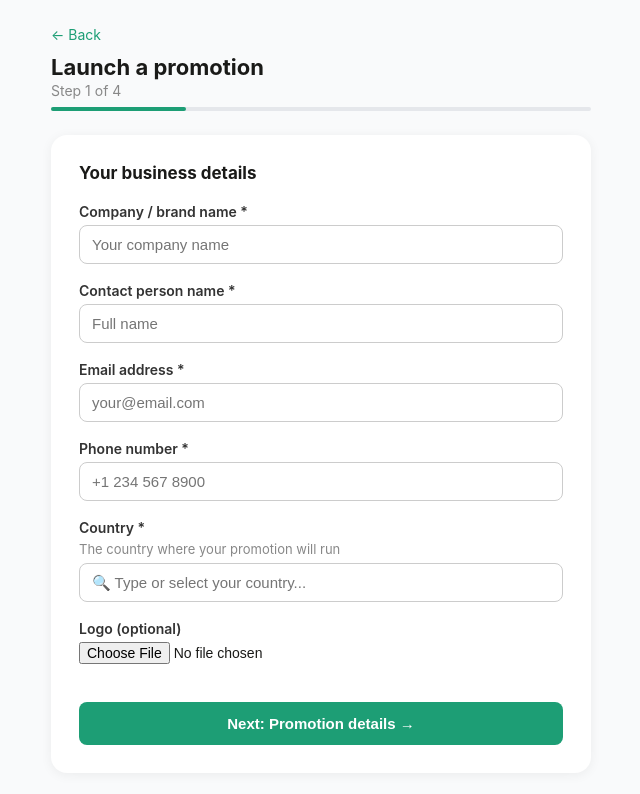
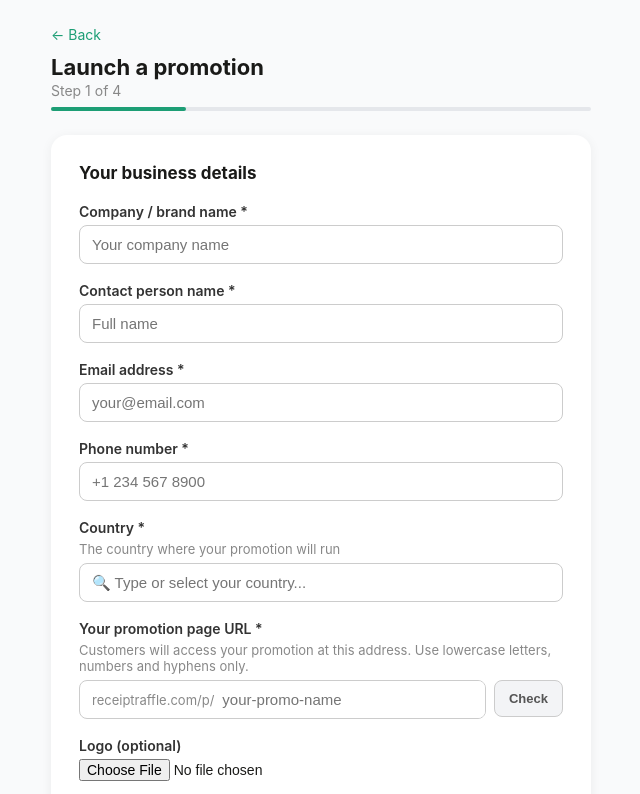
Before and after one commit to johnejalu-cell/receiptraffle, a Next.js app: page /launch in a window 1280 px wide. Shown: the top 794 px of the page, without its empty margins (319-959 px from the left). Built offline with nearby package versions, Linux system fonts and the light colour scheme.

Commit message:
Implement slug management for promotion page
Added slug handling for promotion page URL, including validation and availability check.

```diff
--- a/app/launch/page.tsx
+++ b/app/launch/page.tsx
@@ -62,14 +62,17 @@ export default function LaunchPage() {
   const [submitting, setSubmitting] = useState(false)
   const [submitted, setSubmitted] = useState(false)
   const [promoRef, setPromoRef] = useState('')
+  const [promoSlug, setPromoSlug] = useState('')
   const [error, setError] = useState('')
   const [logoPreview, setLogoPreview] = useState<string | null>(null)
   const [prizes, setPrizes] = useState<Prize[]>([{ position: '1st prize', description: '' }])
   const [countrySearch, setCountrySearch] = useState('')
   const [showCountryDropdown, setShowCountryDropdown] = useState(false)
+  const [slugAvailable, setSlugAvailable] = useState<boolean | null>(null)
+  const [checkingSlug, setCheckingSlug] = useState(false)
   const [form, setForm] = useState({
     companyName: '', contactName: '', email: '', phone: '',
-    country: '', countryDisplay: '',
+    country: '', countryDisplay: '', slug: '',
     promoName: '', minSpend: '', currency: 'USD',
     startDate: '', endDate: '', drawDate: '',
     entryBudgetTier: '',
@@ -100,6 +103,22 @@ export default function LaunchPage() {
     c.name.toLowerCase().includes(countrySearch.replace(/[^\w\s]/g, '').trim().toLowerCase())
   )
 
+  const handleSlugChange = (val: string) => {
+    const clean = val.toLowerCase().replace(/[^a-z0-9-]/g, '').replace(/--+/g, '-')
+    set('slug', clean)
+    setSlugAvailable(null)
+  }
+
+  const checkSlug = async () => {
+    if (!form.slug || form.slug.length < 3) return
+    setCheckingSlug(true)
+    try {
+      const res = await fetch(`/api/promotions/slug?slug=${form.slug}`)
+      setSlugAvailable(res.status === 404)
+    } catch { setSlugAvailable(null) }
+    finally { setCheckingSlug(false) }
+  }
+
   const addPrize = () => setPrizes(p => [...p, { position: `${p.length + 1}${ordinal(p.length + 1)} prize`, description: '' }])
   const updatePrize = (i: number, field: keyof Prize, val: string) =>
     setPrizes(p => p.map((prize, n) => n === i ? { ...prize, [field]: val } : prize))
@@ -118,16 +137,19 @@ export default function LaunchPage() {
 
   const next = () => {
     setError('')
-    if (step === 1 && (!form.companyName || !form.contactName || !form.email || !form.phone))
-      return setError('Please fill in all required fields.')
-    if (step === 1 && !form.country)
-      return setError('Please select your country.')
-    if (step === 2 && (!form.promoName || !form.minSpend || !form.startDate || !form.endDate || !form.drawDate))
-      return setError('Please fill in all required fields.')
-    if (step === 2 && prizes.every(p => !p.description))
-      return setError('Please add at least one prize.')
-    if (step === 2 && !form.entryBudgetTier)
-      return setError('Please select an entry budget tier.')
+    if (step === 1) {
+      if (!form.companyName || !form.contactName || !form.email || !form.phone)
+        return setError('Please fill in all required fields.')
+      if (!form.country) return setError('Please select your country.')
+      if (!form.slug || form.slug.length < 3) return setError('Please enter a page URL (minimum 3 characters).')
+      if (slugAvailable === false) return setError('That URL is already taken. Please choose another.')
+    }
+    if (step === 2) {
+      if (!form.promoName || !form.minSpend || !form.startDate || !form.endDate || !form.drawDate)
+        return setError('Please fill in all required fields.')
+      if (prizes.every(p => !p.description)) return setError('Please add at least one prize.')
+      if (!form.entryBudgetTier) return setError('Please select an entry budget tier.')
+    }
     if (step === 3 && (!form.promoterPin || form.promoterPin.length < 4))
       return setError('Please set a PIN of at least 4 characters.')
     setStep(s => s + 1)
@@ -148,26 +170,32 @@ export default function LaunchPage() {
       const res = await fetch('/api/promotions', { method: 'POST', body: fd })
       const data = await res.json()
       if (!res.ok) throw new Error(data.error || 'Submission failed')
-      setPromoRef(data.ref); setSubmitted(true)
+      setPromoRef(data.ref)
+      setPromoSlug(form.slug)
+      setSubmitted(true)
     } catch (e: unknown) {
       setError(e instanceof Error ? e.message : 'Something went wrong.')
     } finally { setSubmitting(false) }
   }
 
-  const selectedTier = TIERS.find(t => t.value === form.entryBudgetTier)
   const inp: React.CSSProperties = { width: '100%', padding: '10px 12px', border: '1px solid #ccc', borderRadius: '8px', fontSize: '15px', boxSizing: 'border-box' }
   const lbl: React.CSSProperties = { display: 'block', fontWeight: 600, fontSize: '14px', marginBottom: '5px', color: '#333' }
   const fld: React.CSSProperties = { marginBottom: '18px' }
 
   if (submitted) return (
     <div style={{ minHeight: '100vh', background: '#f9fafb', display: 'flex', alignItems: 'center', justifyContent: 'center', padding: '24px' }}>
-      <div style={{ background: 'white', borderRadius: '16px', padding: '40px', maxWidth: '440px', width: '100%', textAlign: 'center', boxShadow: '0 2px 16px rgba(0,0,0,0.08)' }}>
+      <div style={{ background: 'white', borderRadius: '16px', padding: '40px', maxWidth: '480px', width: '100%', textAlign: 'center', boxShadow: '0 2px 16px rgba(0,0,0,0.08)' }}>
         <div style={{ fontSize: '48px' }}>🎉</div>
         <h1 style={{ fontSize: '22px', fontWeight: 700, margin: '12px 0 8px' }}>Promotion submitted!</h1>
         <p style={{ color: '#666', marginBottom: '16px' }}>Your reference:</p>
-        <div style={{ background: '#f0fdf4', border: '2px solid #1D9E75', borderRadius: '8px', padding: '14px', fontSize: '20px', fontWeight: 700, color: '#1D9E75', letterSpacing: '2px', marginBottom: '16px' }}>{promoRef}</div>
-        <p style={{ color: '#666', fontSize: '14px', marginBottom: '6px' }}>We will review your submission within 24 hours and send a confirmation and invoice to <strong>{form.email}</strong>.</p>
-        <p style={{ color: '#666', fontSize: '14px', marginBottom: '28px' }}>Your PIN: <strong>{form.promoterPin}</strong> — save this to access your promoter portal once your promotion goes live.</p>
+        <div style={{ background: '#f0fdf4', border: '2px solid #1D9E75', borderRadius: '8px', padding: '14px', fontSize: '20px', fontWeight: 700, color: '#1D9E75', letterSpacing: '2px', marginBottom: '20px' }}>{promoRef}</div>
+        <div style={{ background: '#f9fafb', borderRadius: '10px', padding: '14px', marginBottom: '16px', textAlign: 'left' }}>
+          <div style={{ fontSize: '13px', color: '#888', marginBottom: '4px', fontWeight: 600 }}>YOUR PROMOTION MICROSITE (live once approved)</div>
+          <div style={{ fontSize: '15px', color: '#1D9E75', fontWeight: 700 }}>receiptraffle.com/p/{promoSlug}</div>
+          <div style={{ fontSize: '12px', color: '#888', marginTop: '4px' }}>Share this link with your customers</div>
+        </div>
+        <p style={{ color: '#666', fontSize: '14px', marginBottom: '6px' }}>We will review within 24 hours and send confirmation to <strong>{form.email}</strong>.</p>
+        <p style={{ color: '#666', fontSize: '14px', marginBottom: '28px' }}>Your PIN: <strong>{form.promoterPin}</strong> — save this for your promoter portal.</p>
         <a href="/promoter" style={{ display: 'block', background: '#1D9E75', color: 'white', padding: '13px', borderRadius: '8px', textDecoration: 'none', fontWeight: 600, marginBottom: '10px' }}>Go to Promoter Portal →</a>
         <a href="/" style={{ display: 'block', color: '#1D9E75', padding: '10px', textDecoration: 'none' }}>Back to home</a>
       </div>
@@ -219,6 +247,31 @@ export default function LaunchPage() {
               {showCountryDropdown && <div onClick={() => setShowCountryDropdown(false)} style={{ position: 'fixed', inset: 0, zIndex: 99 }} />}
             </div>
 
+            {/* Slug / microsite URL */}
+            <div style={fld}>
+              <label style={lbl}>Your promotion page URL *</label>
+              <p style={{ fontSize: '13px', color: '#888', marginBottom: '6px' }}>Customers will access your promotion at this address. Use lowercase letters, numbers and hyphens only.</p>
+              <div style={{ display: 'flex', gap: '8px', alignItems: 'flex-start' }}>
+                <div style={{ flex: 1 }}>
+                  <div style={{ display: 'flex', alignItems: 'center', border: `1px solid ${slugAvailable === false ? '#fca5a5' : slugAvailable === true ? '#86efac' : '#ccc'}`, borderRadius: '8px', overflow: 'hidden', background: 'white' }}>
+                    <span style={{ padding: '10px 8px 10px 12px', color: '#888', fontSize: '13px', whiteSpace: 'nowrap' }}>receiptraffle.com/p/</span>
+                    <input
+                      value={form.slug}
+                      onChange={e => handleSlugChange(e.target.value)}
+                      onBlur={checkSlug}
+                      placeholder="your-promo-name"
+                      style={{ flex: 1, padding: '10px 12px 10px 0', border: 'none', outline: 'none', fontSize: '15px', minWidth: 0 }}
+                    />
+                  </div>
+                  {slugAvailable === true && <div style={{ color: '#16a34a', fontSize: '12px', marginTop: '4px' }}>✓ Available</div>}
+                  {slugAvailable === false && <div style={{ color: '#dc2626', fontSize: '12px', marginTop: '4px' }}>✗ Already taken — try another</div>}
+                  {checkingSlug && <div style={{ color: '#888', fontSize: '12px', marginTop: '4px' }}>Checking...</div>}
+                </div>
+                <button onClick={checkSlug} disabled={!form.slug || form.slug.length < 3} style={{ padding: '10px 14px', background: '#f3f4f6', border: '1px solid #ccc', borderRadius: '8px', cursor: 'pointer', fontSize: '13px', fontWeight: 600, color: '#555', whiteSpace: 'nowrap' }}>Check</button>
+              </div>
+            </div>
+
+            {/* Logo */}
             <div style={fld}>
               <label style={lbl}>Logo (optional)</label>
               <input type="file" accept="image/*" onChange={e => handleLogo(e.target.files?.[0] || null)} style={{ fontSize: '14px', marginBottom: '10px' }} />
@@ -249,6 +302,7 @@ export default function LaunchPage() {
             </div>
             <div style={fld}><label style={lbl}>Draw date *</label><input style={inp} type="date" value={form.drawDate} onChange={e => set('drawDate', e.target.value)} /></div>
 
+            {/* Prizes */}
             <div style={fld}>
               <label style={lbl}>Prizes *</label>
               {prizes.map((prize, i) => (
@@ -257,15 +311,16 @@ export default function LaunchPage() {
                     <input value={prize.position} onChange={e => updatePrize(i, 'position', e.target.value)} style={{ ...inp, fontWeight: 600, background: 'white' }} placeholder="e.g. 1st prize" />
                     {prizes.length > 1 && <button onClick={() => removePrize(i)} style={{ width: '32px', height: '32px', background: '#fee2e2', border: 'none', borderRadius: '6px', color: '#dc2626', cursor: 'pointer', fontWeight: 700, fontSize: '18px', flexShrink: 0 }}>×</button>}
                   </div>
-                  <input value={prize.description} onChange={e => updatePrize(i, 'description', e.target.value)} style={{ ...inp, background: 'white' }} placeholder="Describe the prize, e.g. $500 cash, return flights, Samsung TV" />
+                  <input value={prize.description} onChange={e => updatePrize(i, 'description', e.target.value)} style={{ ...inp, background: 'white' }} placeholder="Describe the prize" />
                 </div>
               ))}
               <button onClick={addPrize} style={{ padding: '8px 14px', background: '#f0fdf4', border: '1px solid #1D9E75', borderRadius: '8px', color: '#1D9E75', cursor: 'pointer', fontSize: '14px', fontWeight: 600 }}>+ Add another prize</button>
             </div>
 
+            {/* Entry budget */}
             <div style={fld}>
               <label style={lbl}>How many entries do you wish to budget for? *</label>
-              <p style={{ fontSize: '13px', color: '#888', marginBottom: '10px' }}>This sets your pricing tier. If you are unsure, start with Starter — you can discuss with us before going live.</p>
+              <p style={{ fontSize: '13px', color: '#888', marginBottom: '10px' }}>This sets your pricing tier. If unsure, start with Starter.</p>
               <div style={{ display: 'flex', flexDirection: 'column', gap: '8px' }}>
                 {TIERS.map(tier => (
                   <div key={tier.value} onClick={() => set('entryBudgetTier', tier.value)} style={{ border: `2px solid ${form.entryBudgetTier === tier.value ? '#1D9E75' : '#e5e7eb'}`, borderRadius: '10px', padding: '12px 16px', cursor: 'pointer', background: form.entryBudgetTier === tier.value ? '#f0fdf4' : 'white', display: 'flex', justifyContent: 'space-between', alignItems: 'center', gap: '12px' }}>
@@ -277,7 +332,7 @@ export default function LaunchPage() {
                   </div>
                 ))}
               </div>
-              {selectedTier && (
+              {form.entryBudgetTier && (
                 <div style={{ marginTop: '12px', background: '#f0fdf4', border: '1px solid #86efac', borderRadius: '8px', padding: '10px 14px', fontSize: '13px', color: '#15803d' }}>
                   First 500 entries included free. Additional entries at $10 per 1,000. Our team will confirm your exact pricing on review.
                 </div>
```
